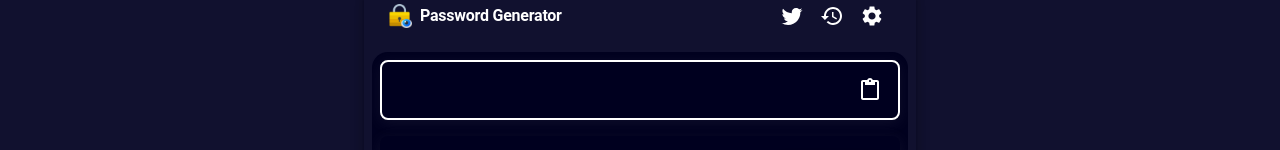
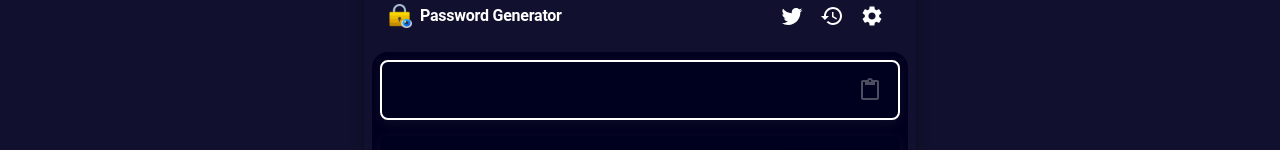
Before and after one commit to 0ME9A/password, a React (Create React App) app: page / in a window 1280 px wide. Shown: the part 200-350 px from the top of the page. Built offline with nearby package versions, Linux system fonts and the light colour scheme.

Commit message:
disable if nothing in the password input

```diff
--- a/src/components/password/PasswordGenerator.tsx
+++ b/src/components/password/PasswordGenerator.tsx
@@ -162,6 +162,7 @@
               {history[0]?.password}
             </Typography>
             <IconButton
+              disabled={!history[0]?.password}
               onClick={handleCopy}
               title={`${isCopy ? "Copied" : "Copy"}`}
               sx={{
```
Also changed, not shown: 1 other file (tests, documents, lock files or other folders).
